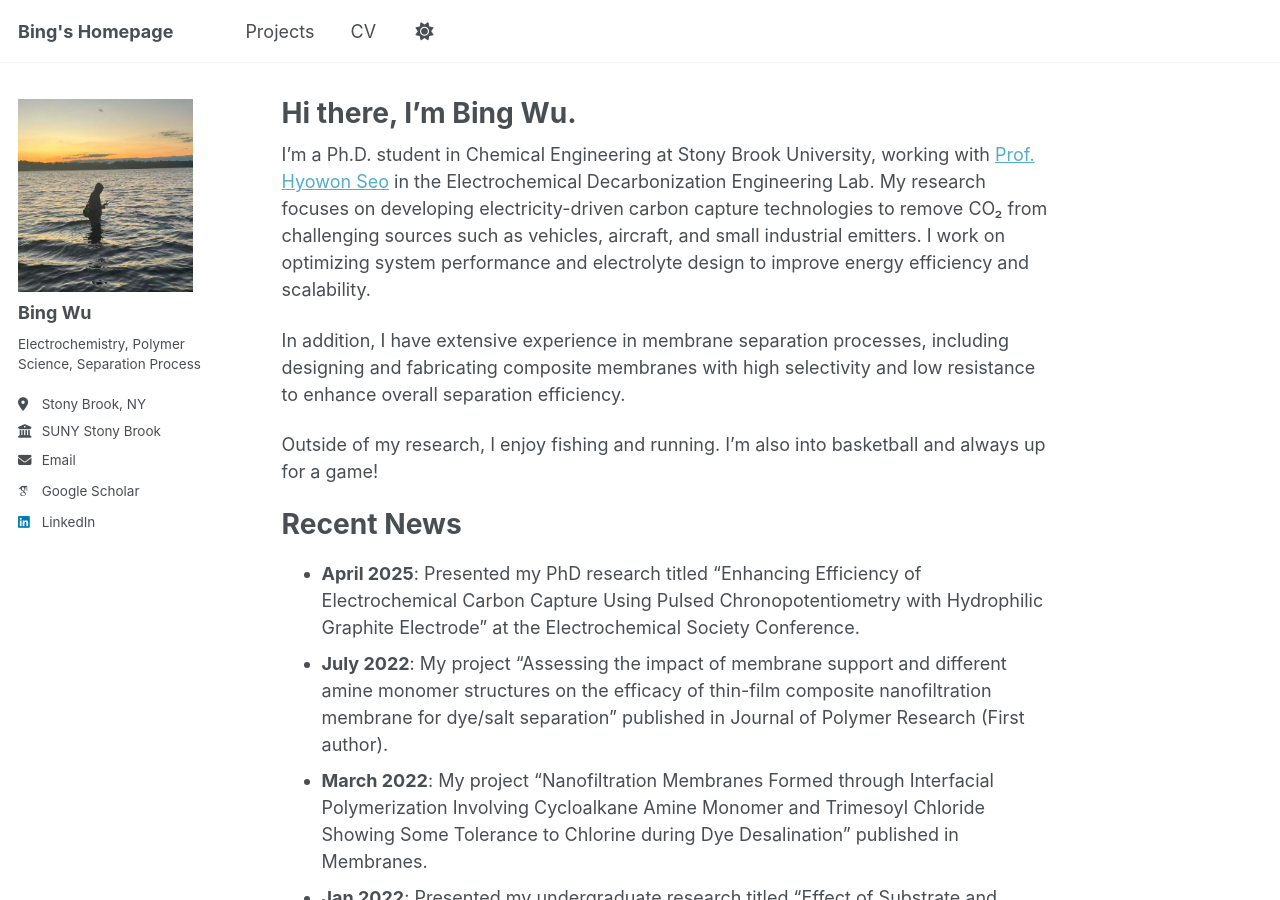
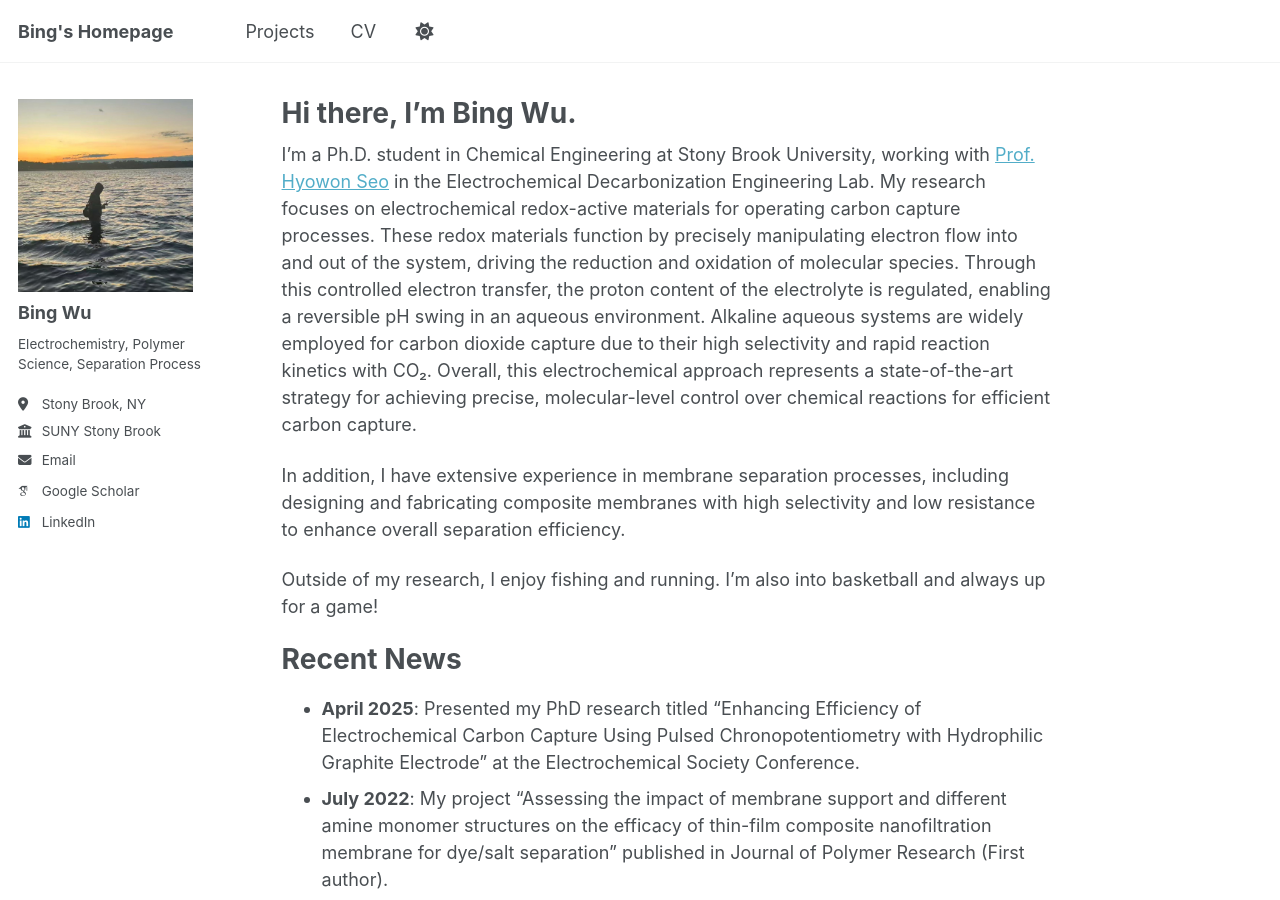
Before and after one commit to Bing-H-WU/Bing-H-WU.github.io, a Jekyll site: the page built from _pages/about.md, in a window 1280 px wide and 900 px high. Built offline with Jekyll 4.4.1, drawn with Linux system fonts in a browser that asks for light colours; some web fonts are replaced; a script that is not in the unit is left out.

Commit message:
Update homepage intro to redox-active materials focus

```diff
--- a/_pages/about.md
+++ b/_pages/about.md
@@ -7,7 +7,7 @@ redirect_from:
   - /about.html
 ---
 
-I'm a Ph.D. student in Chemical Engineering at Stony Brook University, working with [Prof. Hyowon Seo](https://seoresearch.github.io/) in the Electrochemical Decarbonization Engineering Lab. My research focuses on developing electricity-driven carbon capture technologies to remove CO₂ from challenging sources such as vehicles, aircraft, and small industrial emitters. I work on optimizing system performance and electrolyte design to improve energy efficiency and scalability.
+I’m a Ph.D. student in Chemical Engineering at Stony Brook University, working with [Prof. Hyowon Seo](https://seoresearch.github.io/) in the Electrochemical Decarbonization Engineering Lab. My research focuses on electrochemical redox-active materials for operating carbon capture processes. These redox materials function by precisely manipulating electron flow into and out of the system, driving the reduction and oxidation of molecular species. Through this controlled electron transfer, the proton content of the electrolyte is regulated, enabling a reversible pH swing in an aqueous environment. Alkaline aqueous systems are widely employed for carbon dioxide capture due to their high selectivity and rapid reaction kinetics with CO₂. Overall, this electrochemical approach represents a state-of-the-art strategy for achieving precise, molecular-level control over chemical reactions for efficient carbon capture.
 
 In addition, I have extensive experience in membrane separation processes, including designing and fabricating composite membranes with high selectivity and low resistance to enhance overall separation efficiency.
 
```
